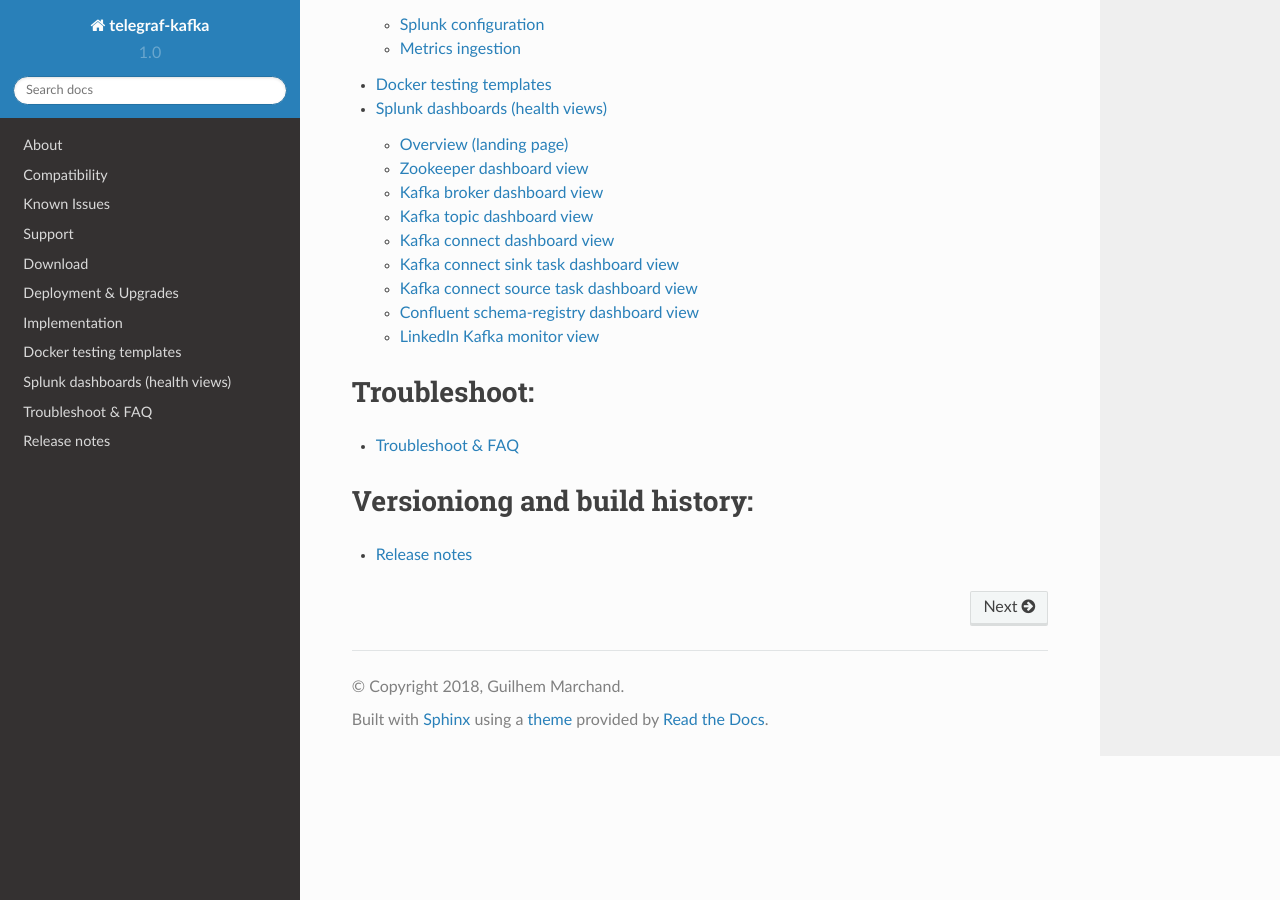
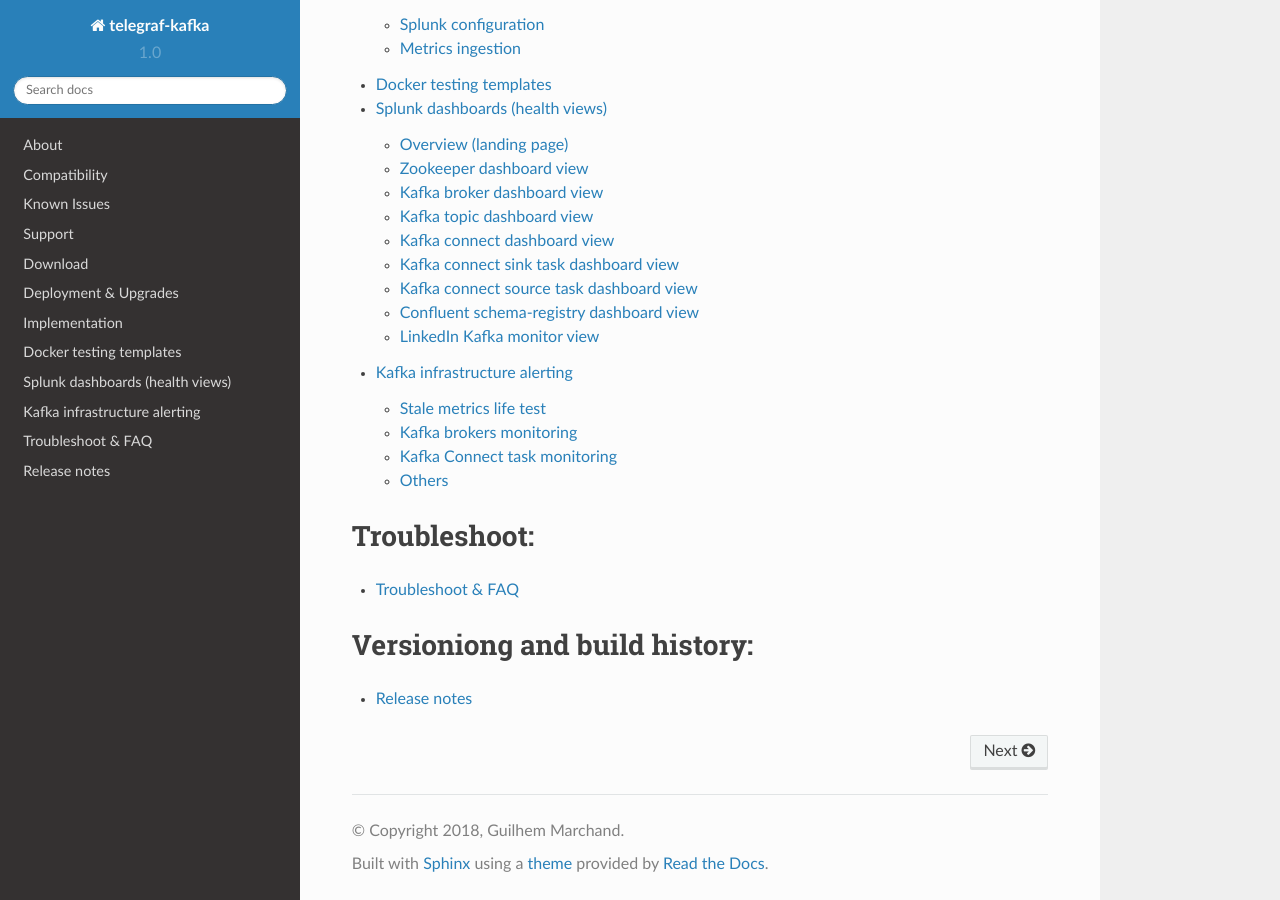
Before and after one commit to guilhemmarchand/telegraf-kafka, a Sphinx documentation site: the page built from docs/index.rst, in a window 1280 px wide and 900 px high, scrolled down 1842 px. Built offline with Sphinx 7.4.7 and the Read the Docs theme 2.0.0, drawn with Linux system fonts in a browser that asks for light colours; some of the changed lines change nothing that is shown.

Commit message:
doc update

```diff
--- a/docs/index.rst
+++ b/docs/index.rst
@@ -48,6 +48,7 @@
    kafka_monitoring
    docker_testing
    health_view
+   ootb_alerting
 
 Troubleshoot:
 =============
--- /dev/null
+++ b/docs/ootb_alerting.rst
@@ -0,0 +1,80 @@
+Kafka infrastructure alerting
+=============================
+
+The Splunk application provides out of the box alerting for all the components of the Kafka and Confluent infrastructure.
+
+Stale metrics life test
+#######################
+
+**Important: All alerts are disabled by default, and must be enabled depending on your needs**
+
+Life test monitoring alerts perform a verification of the metric availability to alert on a potential downtime of issue with a component.
+
+* Kafka monitoring - [ component ] - stale metrics life test
+
+**Once activated, stale metrics alert verify the grace period to be applied, and the monitoring state of the component from the KVstore collection:**
+
+::
+
+    | inputlookup kafka_infra_inventory
+
+**Alerts can be controlled by changing values of the fields:**
+
+* grace_period: The grace value in seconds before assuming a severe status (difference in seconds between the last communication and time of the check)
+* monitoring_state: A value of "enabled" activates verification, any other value disables it
+
+**Collection content update:**
+
+The content of the collection is automatically generated by the night time scheduled report:
+
+* Update Kafka Infrastructure components inventory
+
+Once a component has been added to the collection, it will not be overwritten nor modified or deleted, and modifications can be made and saved safely.
+
+Kafka brokers monitoring
+########################
+
+**Important: All alerts are disabled by default, and must be enabled depending on your needs**
+
+**Alerts are available to monitor the main and most important items for Kafka brokers:**
+
+* Abnormal number of Active Controllers
+* Offline or Under-replicated partitions
+* Failed producer or consumer was detected
+* ISR Shrinking detection
+
+Kafka Connect task monitoring
+#############################
+
+**Important: All alerts are disabled by default, and must be enabled depending on your needs**
+
+**Alerts are available to monitor the state of connectors and tasks for Kafka Connect:**
+
+* Kafka monitoring - Kafka Connect - tasks status monitoring
+
+**Once activated, connectors alerting can be controlled from the KVstore collection:**
+
+::
+
+    | inputlookup kafka_connect_tasks_monitoring
+
+**Alerts can be controlled by changing values of the fields:**
+
+* grace_period: The grace value in seconds before assuming a severe status (difference in seconds between the last communication and time of the check)
+* monitoring_state: A value of "enabled" activates verification, any other value disables it
+
+**Collection content update:**
+
+The content of the collection is automatically generated by the night time scheduled report:
+
+* Update Kafka Infrastructure components inventory
+
+Once a component has been added to the collection, it will not be overwritten nor modified or deleted, and modifications can be made and saved safely.
+
+
+Others
+######
+
+Additional out of the box alerts are available, consult the description to get more information.
+
+More alerts might be added in the future.
```
